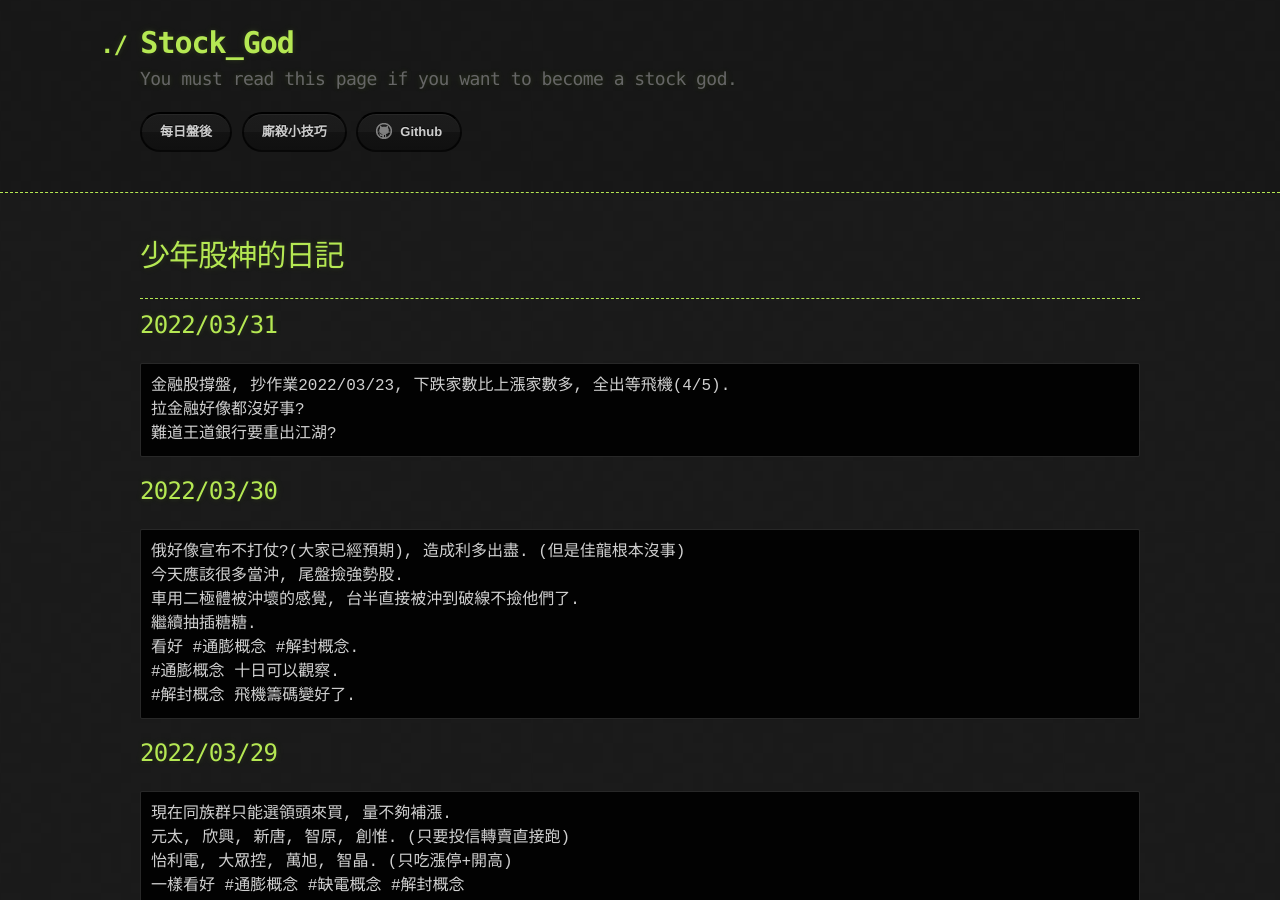
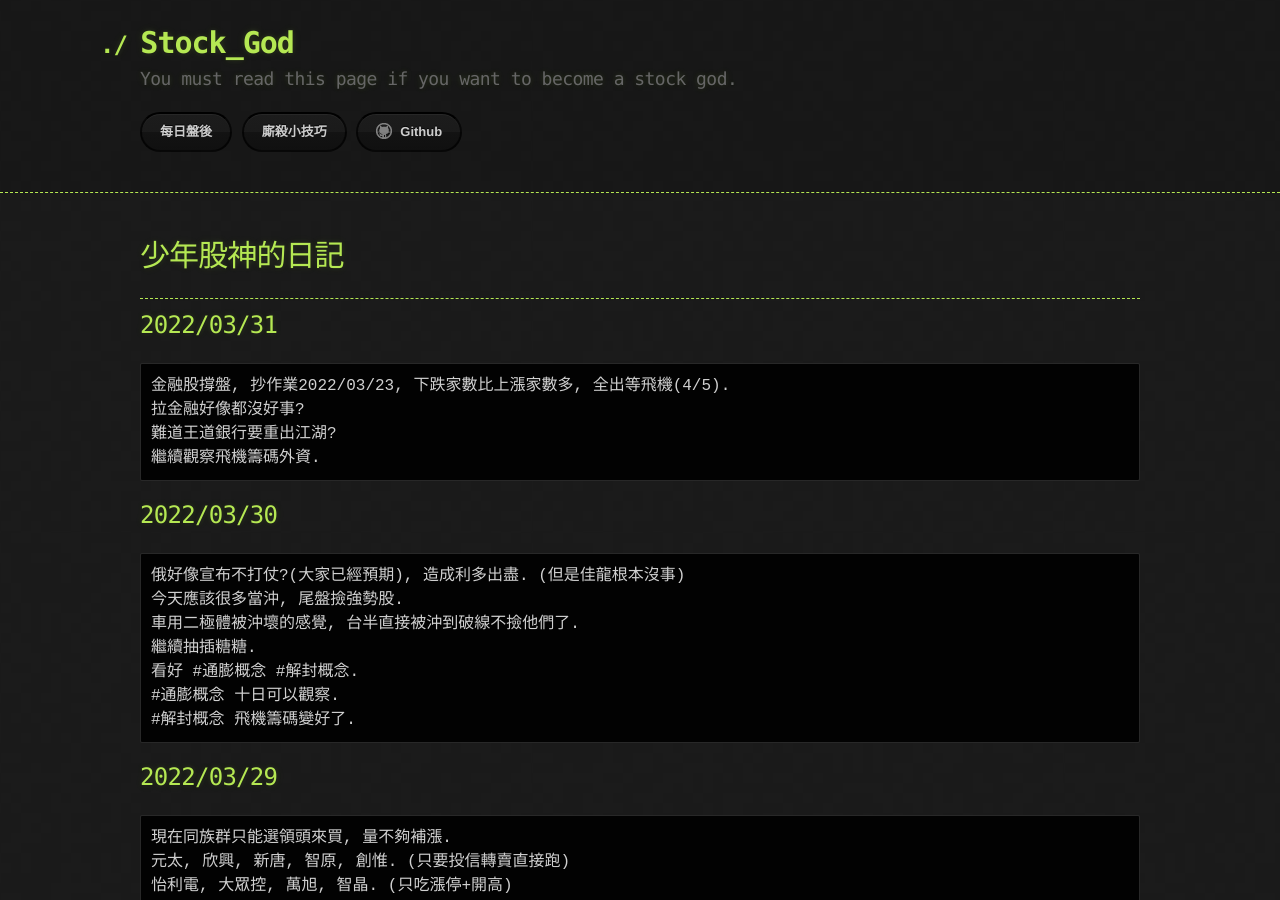
Before and after one commit to lepg5487/Stock_God, a Jekyll site: the page built from index.md, in a window 1280 px wide and 900 px high. Built offline with Jekyll 4.4.1, drawn with Linux system fonts in a browser that asks for light colours; our own code applies the rules of GitHub Pages for plain Markdown files.

Commit message:
Update index.md

````diff
--- a/index.md
+++ b/index.md
@@ -11,6 +11,7 @@ layout: testlayouts
 金融股撐盤, 抄作業2022/03/23, 下跌家數比上漲家數多, 全出等飛機(4/5).
 拉金融好像都沒好事?
 難道王道銀行要重出江湖?
+繼續觀察飛機籌碼外資.
 ```
 
 ## 2022/03/30
````
